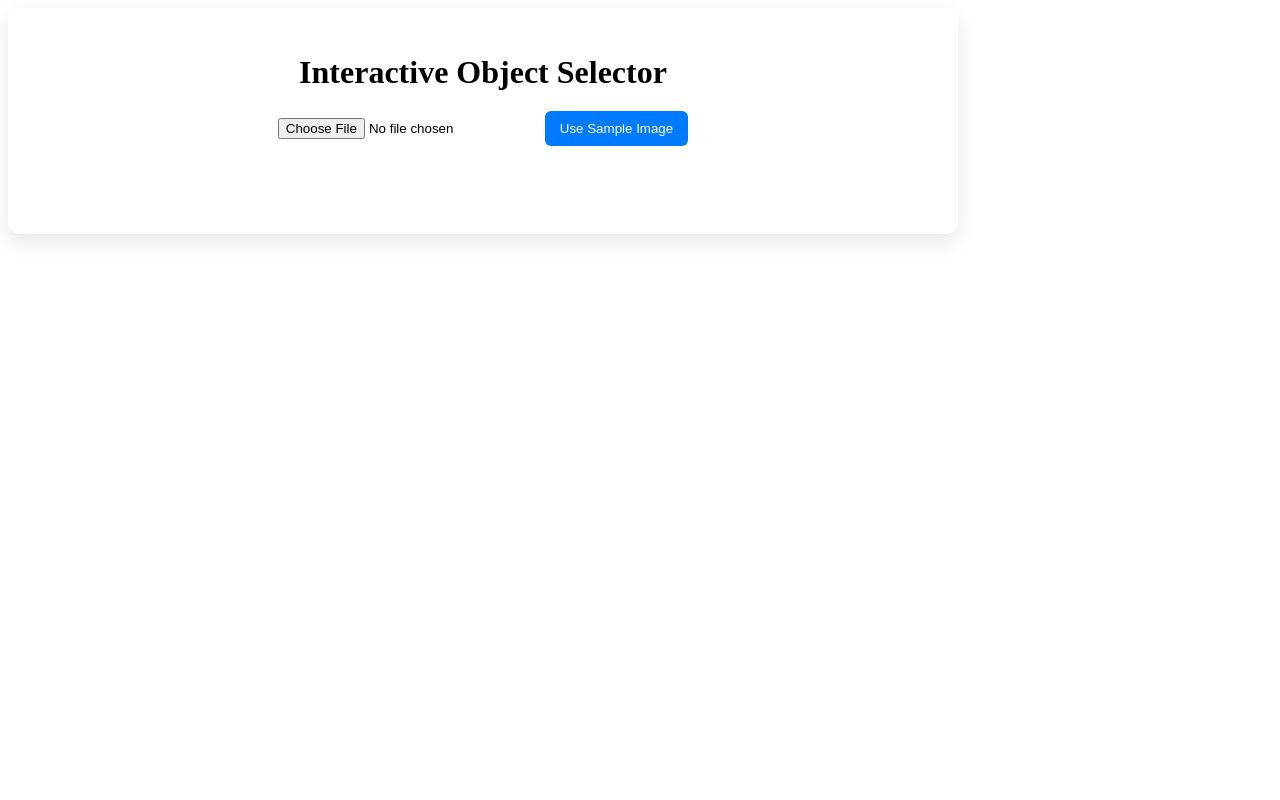
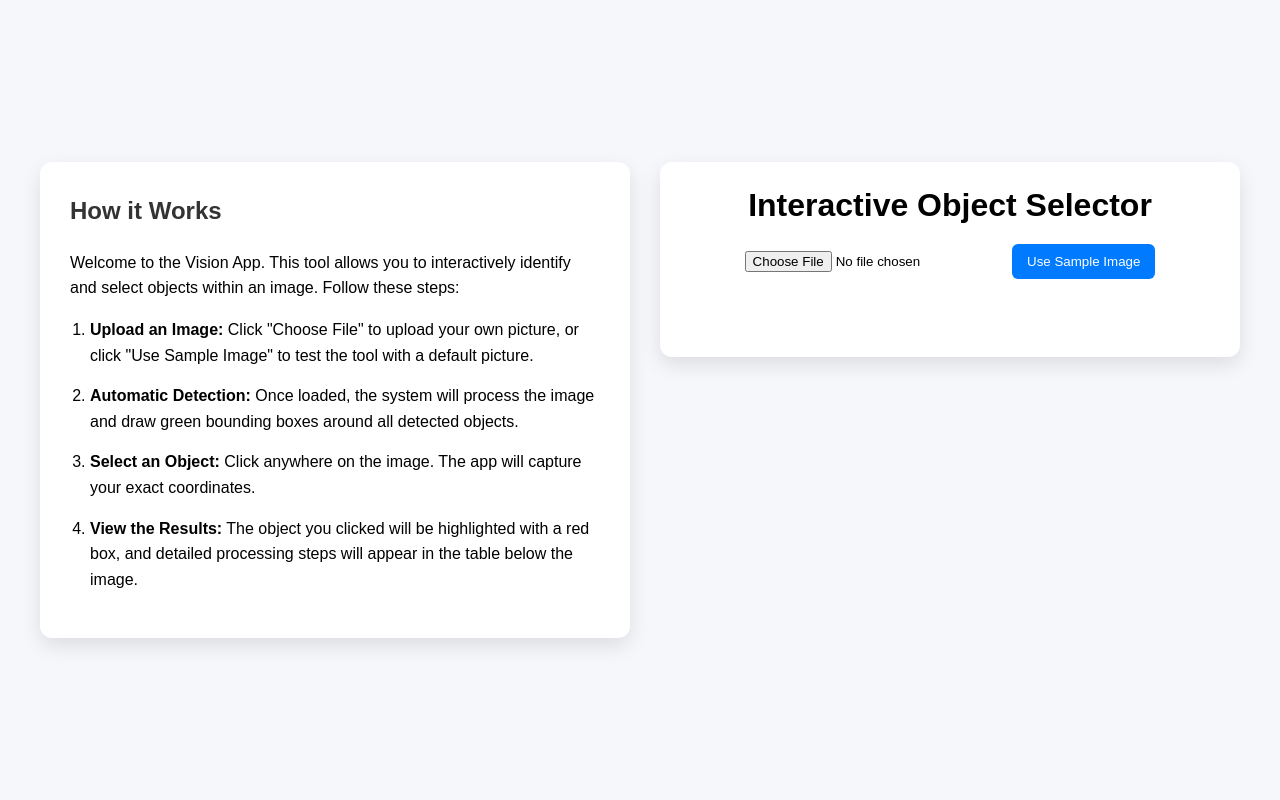
Before and after one commit to sorinar329/entity_linking_vrb, a Flask app: page / in a window 1280 px wide. Run offline with Flask 3, Linux system fonts and the light colour scheme; parts of the project's set-up code (start-up, migrations or seed data) failed here and were passed over.

Commit message:
add Flask service to docker-compose, enhance UI layout, and clean up scripts

```diff
--- a/requirements.txt
+++ b/requirements.txt
@@ -23,3 +23,4 @@ ipyevents
 pandas
 ipython
 sparqlwrapper
+flask
--- a/scripts/detection_concepts.py
+++ b/scripts/detection_concepts.py
@@ -72,7 +72,7 @@ def detect_objects(textprompt, image_path, threshold=0.5):
 
     # Show the image with bounding boxes
     plt.figure(figsize=(10, 10))
-    plt.imshow(image)
+    #plt.imshow(image)
     plt.axis('off')
     plt.title('Image with Bounding Boxes')
     plt.show()
@@ -116,7 +116,6 @@ def run_clip_on_bboxes(img_path, bbox, prompts, show_results=False):
     best_match = text_prompts[best_match_idx]
     best_key = list(prompts.keys())[best_match_idx]
 
-    #print(f"Predicted Class: {best_key} ({best_match} for {cropped_image})")
     sorted_similarities, sorted_indices = torch.sort(similarities[0], descending=True)
     sorted_labels = [list(prompts.values())[i] for i in sorted_indices.tolist()]
     sorted_scores = sorted_similarities.tolist()
--- a/templates/index.html
+++ b/templates/index.html
@@ -4,7 +4,10 @@
 <title>Vision App</title>
 
 <style>
-<style>
+* {
+    box-sizing: border-box;
+}
+
 body {
     font-family: Arial, sans-serif;
     background-color: #f5f7fa;
@@ -13,12 +16,45 @@ body {
     justify-content: center;
     align-items: center;
     min-height: 100vh;
+    padding: 20px;
 }
 
-/* Main container */
+/* Wrapper to hold both columns side-by-side */
+.page-wrapper {
+    display: flex;
+    flex-direction: row;
+    gap: 30px;
+    width: 100%;
+    max-width: 1200px;
+    align-items: flex-start;
+}
+
+/* Left side: Instructions */
+.info-panel {
+    flex: 1;
+    background: white;
+    padding: 30px;
+    border-radius: 12px;
+    box-shadow: 0 8px 20px rgba(0,0,0,0.1);
+    line-height: 1.6;
+}
+
+.info-panel h2 {
+    margin-top: 0;
+    color: #333;
+}
+
+.info-panel ol {
+    padding-left: 20px;
+}
+
+.info-panel li {
+    margin-bottom: 15px;
+}
+
+/* Right side: Main app container */
 #app {
-    width: 90%;
-    max-width: 900px;
+    flex: 1;
     background: white;
     padding: 25px;
     border-radius: 12px;
@@ -28,6 +64,7 @@ body {
 
 /* Title */
 h1 {
+    margin-top: 0;
     margin-bottom: 20px;
 }
 
@@ -61,6 +98,7 @@ button:hover {
 #img {
     max-width: 100%;
     border-radius: 8px;
+    display: block;
 }
 
 canvas {
@@ -109,14 +147,33 @@ th {
 tr:nth-child(even) {
     background-color: #f2f2f2;
 }
+
+/* Responsive design for smaller screens */
+@media (max-width: 768px) {
+    .page-wrapper {
+        flex-direction: column;
+    }
+}
 </style>
 
 </head>
 
 <body>
 
+<div class="page-wrapper">
+
+    <div class="info-panel">
+        <h2>How it Works</h2>
+        <p>Welcome to the Vision App. This tool allows you to interactively identify and select objects within an image. Follow these steps:</p>
+        <ol>
+            <li><strong>Upload an Image:</strong> Click "Choose File" to upload your own picture, or click "Use Sample Image" to test the tool with a default picture.</li>
+            <li><strong>Automatic Detection:</strong> Once loaded, the system will process the image and draw green bounding boxes around all detected objects.</li>
+            <li><strong>Select an Object:</strong> Click anywhere on the image. The app will capture your exact coordinates.</li>
+            <li><strong>View the Results:</strong> The object you clicked will be highlighted with a red box, and detailed processing steps will appear in the table below the image.</li>
+        </ol>
+    </div>
+
     <div id="app">
-
         <h1>Interactive Object Selector</h1>
 
         <div class="controls">
@@ -134,10 +191,9 @@ tr:nth-child(even) {
         <p id="coords"></p>
 
         <div id="result"></div>
+    </div>
 
 </div>
-
-
 
 <script>
 let filename = null;
```
Also changed, not shown: binder/docker-compose.yml (+33 -9 lines). Lines whose indentation alone changed are shown as unchanged.
